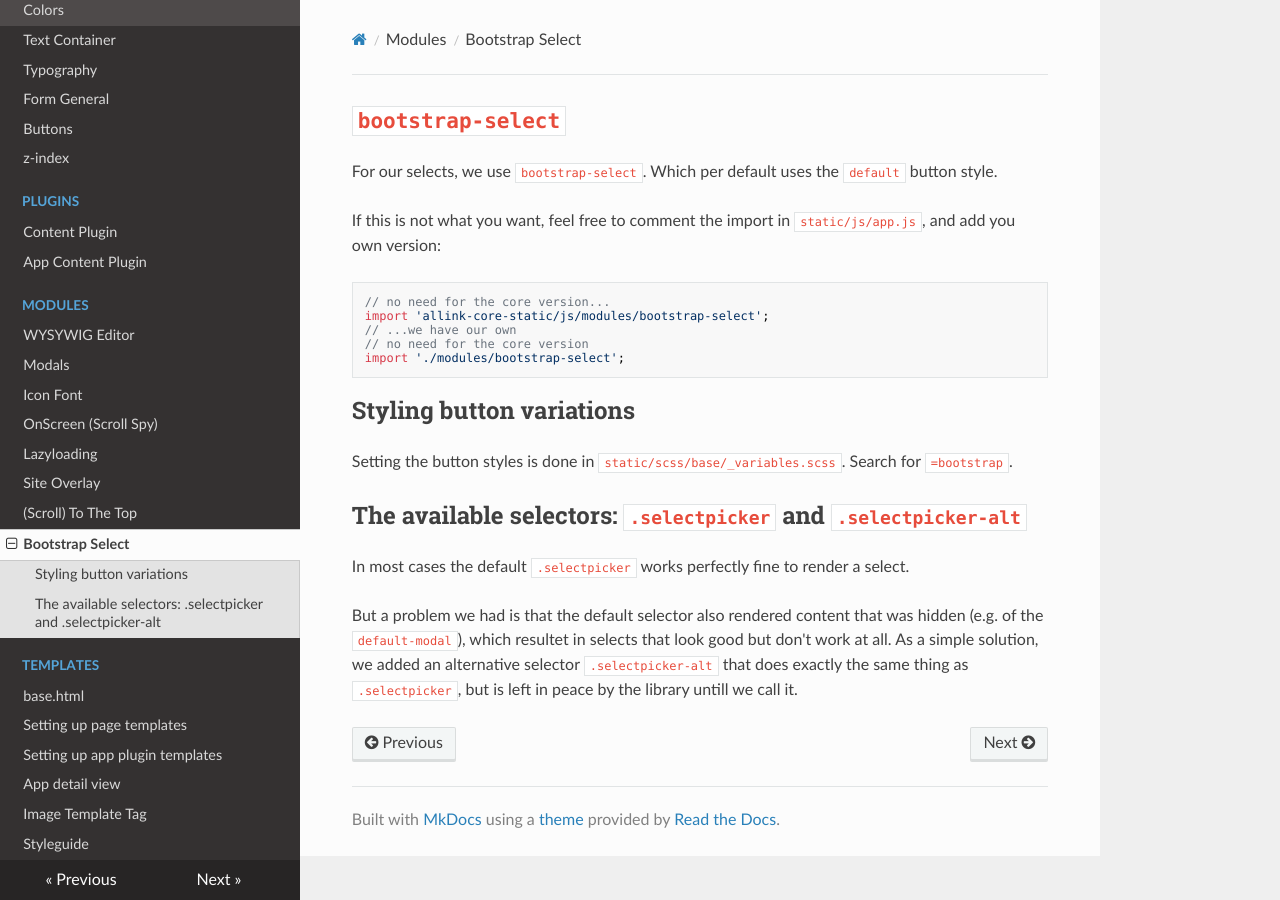
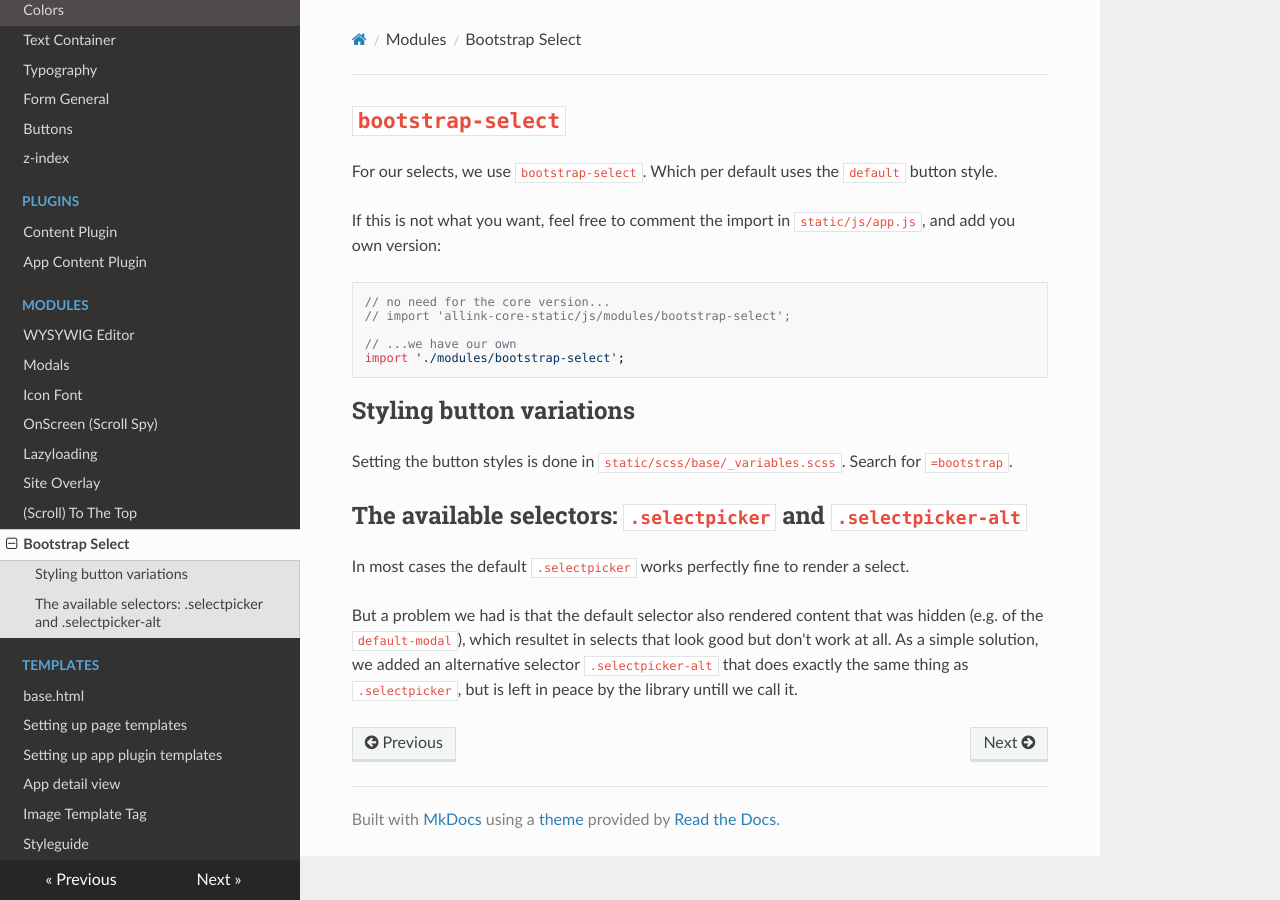
Before and after one commit to allink/allink-core-static, an MkDocs documentation site: the page built from docs/modules/bootstrap-select.md, in a window 1280 px wide. Built offline with MkDocs 1.6.1, drawn with Linux system fonts in a browser that asks for light colours; nearby versions of some CDN libraries; old or Windows-style settings are respelled for this version of MkDocs.

Commit message:
doc updated

````diff
--- a/docs/modules/bootstrap-select.md
+++ b/docs/modules/bootstrap-select.md
@@ -6,9 +6,9 @@ If this is not what you want, feel free to comment the import in `static/js/app.
 
 ```JS
 // no need for the core version...
-import 'allink-core-static/js/modules/bootstrap-select';
+// import 'allink-core-static/js/modules/bootstrap-select';
+
 // ...we have our own
-// no need for the core version
 import './modules/bootstrap-select';
 ```
 
````
